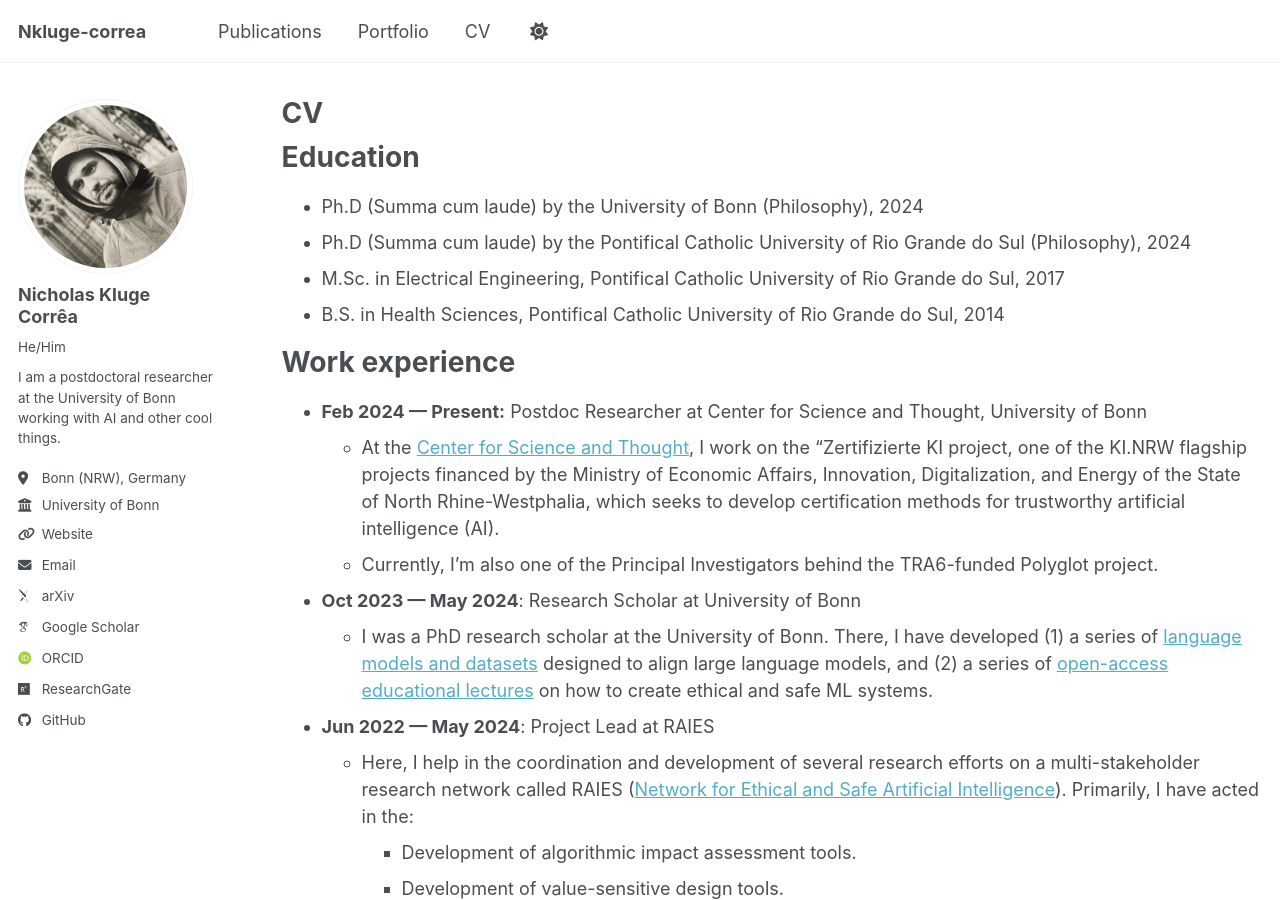
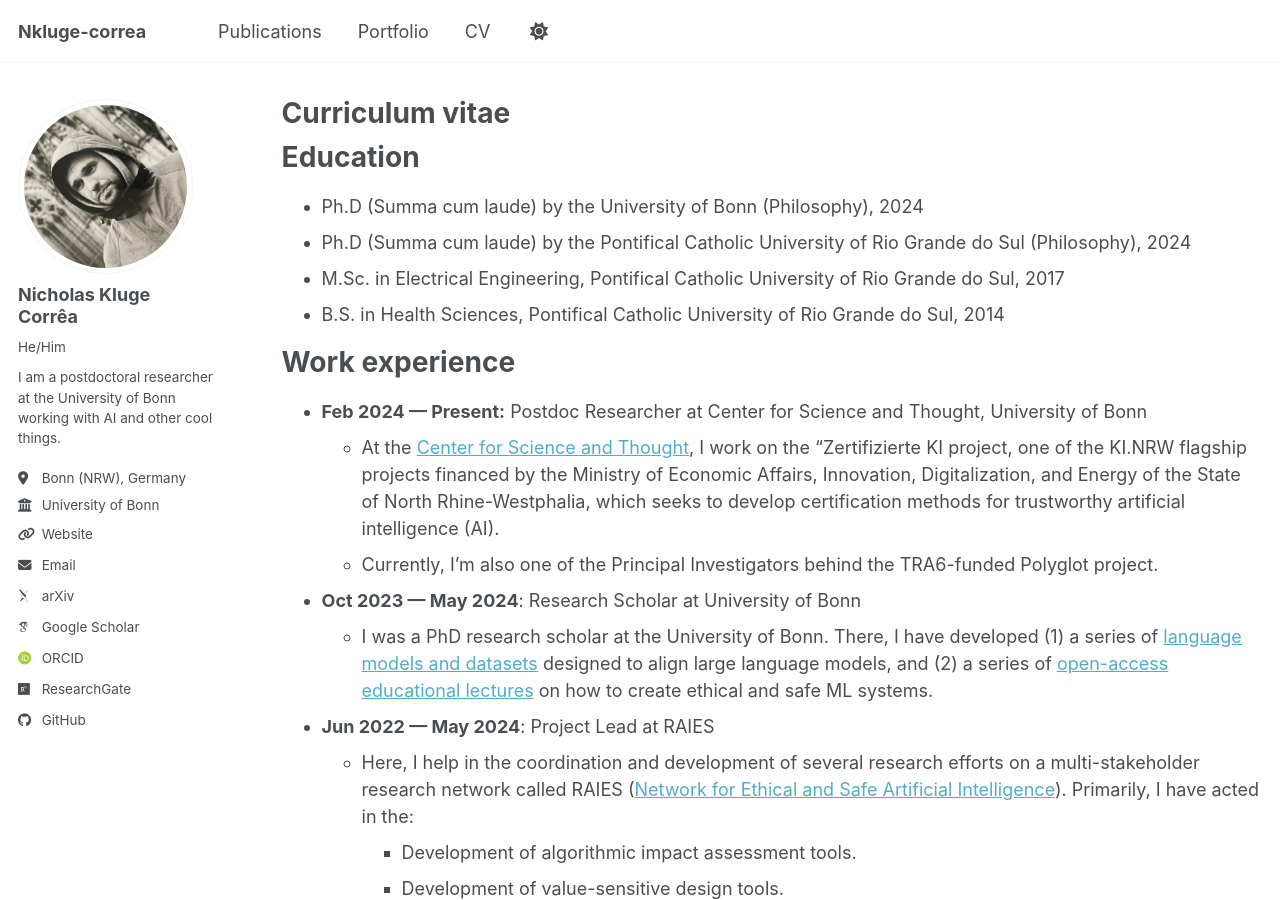
Before and after one commit to Nkluge-correa/hello, a Jekyll site: the page built from _pages/cv.md, in a window 1280 px wide and 900 px high. Built offline with Jekyll 4.4.1, drawn with Linux system fonts in a browser that asks for light colours; some web fonts are replaced; a script bundle is joined from its source files by our own code; library files that are not in the unit come from our copies.

Commit message:
Rename title from 'CV' to 'Curriculum vitae'

```diff
--- a/_pages/cv.md
+++ b/_pages/cv.md
@@ -1,6 +1,6 @@
 ---
 layout: archive
-title: "CV"
+title: "Curriculum vitae"
 permalink: /cv/
 author_profile: true
 redirect_from:
```
